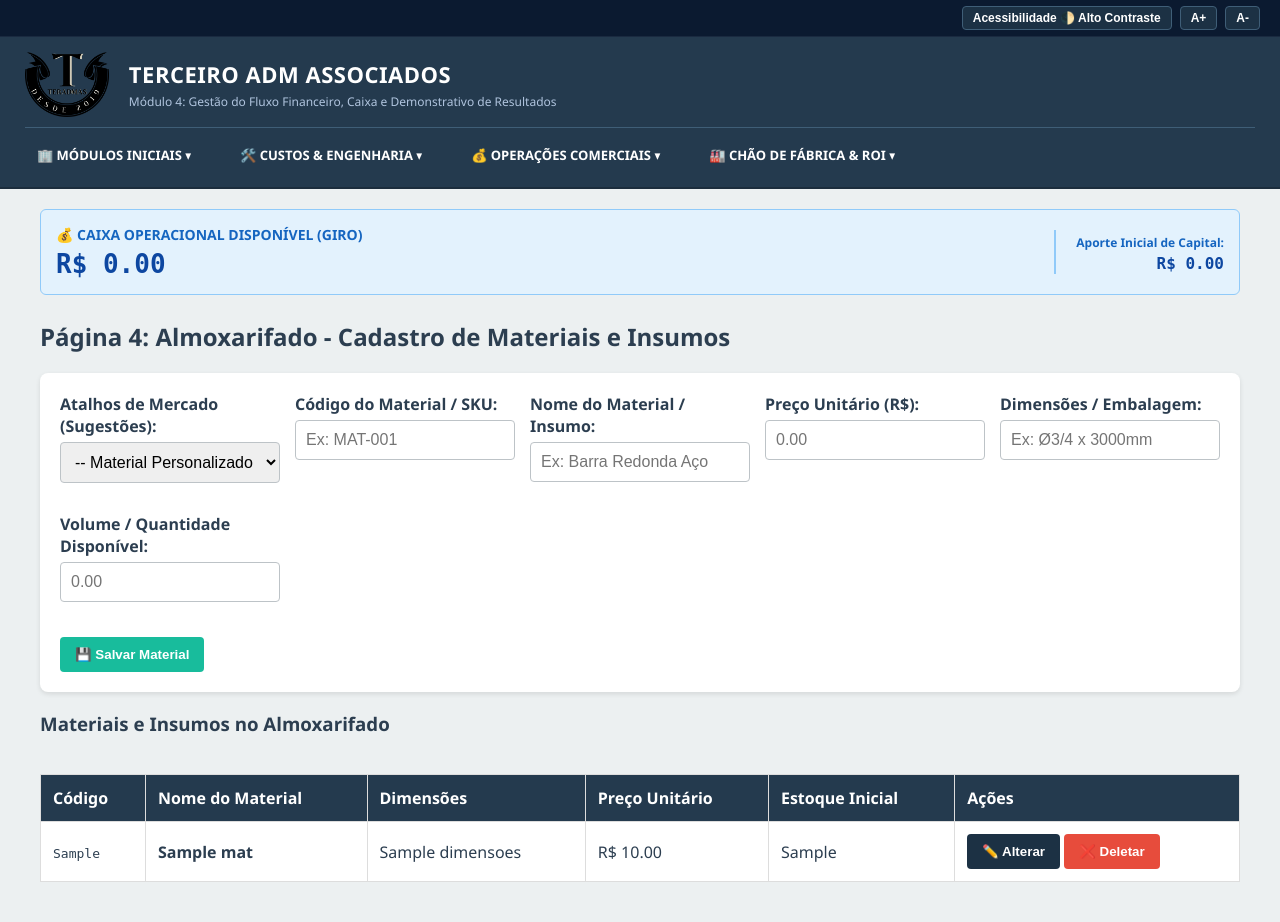
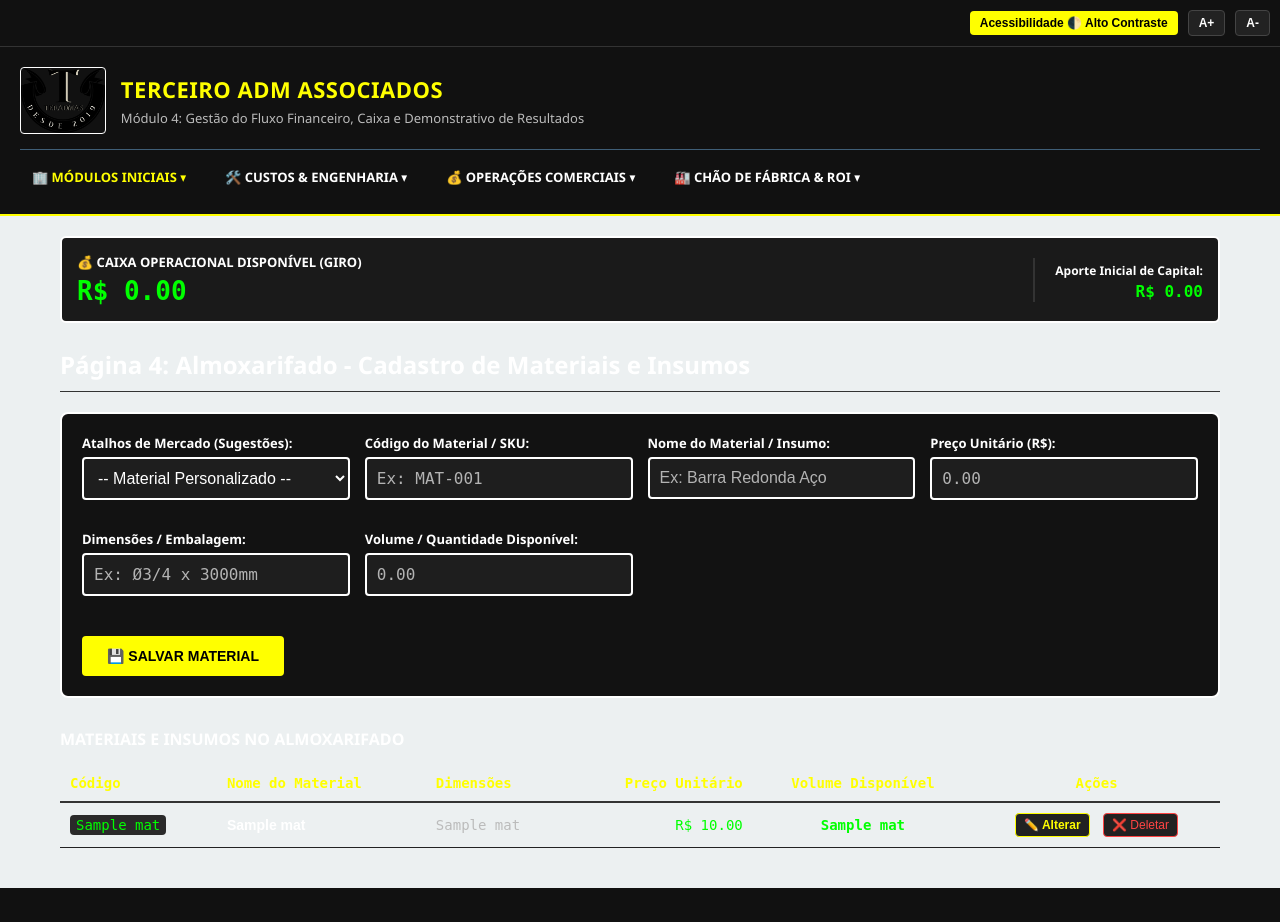
Before and after one commit to ProfRenatoPereira/matrizerp, a Python web app: template templates/materiais.html in a window 1280 px wide. After the commit the page ends 888 px from the top, so only its background shows below. Run offline with Jinja, Linux system fonts and the light colour scheme; the template is opened without the code that fills it: most values are stand-ins (such as "Sample title", 1, 10 or a date in 2020).

Commit message:
Update materiais.html

```diff
--- a/templates/materiais.html
+++ b/templates/materiais.html
@@ -50,161 +50,165 @@
         }
     </style>
 </head>
-<body>
+<body class="alto-contraste">
 
 <!-- Barra de Acessibilidade Superior Oficial -->
-<div class="barra-acessibilidade">
-    <button class="btn-acessibilidade" onclick="alternarAltoContraste()">Acessibilidade 🌓 Alto Contraste</button>
-    <button class="btn-acessibilidade" onclick="mudarFonte(1)">A+</button>
-    <button class="btn-acessibilidade" onclick="mudarFonte(-1)">A-</button>
+<div class="barra-acessibilidade" style="background: #111; padding: 10px; border-bottom: 1px solid #333; display: flex; gap: 10px;">
+    <button class="btn-acessibilidade" style="background: #FFFF00; color: #000; font-weight: bold; border: none; padding: 5px 10px; cursor: pointer; border-radius: 4px;" onclick="alternarAltoContraste()">Acessibilidade 🌓 Alto Contraste</button>
+    <button class="btn-acessibilidade" style="background: #222; color: #fff; border: 1px solid #444; padding: 5px 10px; cursor: pointer; border-radius: 4px;" onclick="mudarFonte(1)">A+</button>
+    <button class="btn-acessibilidade" style="background: #222; color: #fff; border: 1px solid #444; padding: 5px 10px; cursor: pointer; border-radius: 4px;" onclick="mudarFonte(-1)">A-</button>
 </div>
 
 <!-- Cabeçalho Principal Terceiro ADM Associados -->
-<header class="cabecalho-corporativo">
-    <div class="identidade-container">
-        <div class="branding-flex">
-            <img src="{{ url_for('static', filename='logo.png') }}" alt="Logo TERADMAS" style="height: 65px; width: auto; object-fit: contain; border-radius: 4px;">
+<header class="cabecalho-corporativo" style="background: #111; padding: 20px; border-bottom: 2px solid #FFFF00;">
+    <div class="identidade-container" style="display: flex; justify-content: space-between; align-items: center; flex-wrap: wrap; gap: 15px;">
+        <div class="branding-flex" style="display: flex; align-items: center; gap: 15px;">
+            <img src="{{ url_for('static', filename='logo.png') }}" alt="Logo TERADMAS" style="height: 65px; width: auto; object-fit: contain; border-radius: 4px; border: 1px solid #fff;">
             <div class="texto-empresa">
-                <h1>TERCEIRO ADM ASSOCIADOS</h1>
-                <p>Módulo 4: Gestão do Fluxo Financeiro, Caixa e Demonstrativo de Resultados</p>
+                <h1 style="color: #FFFF00; margin: 0; font-size: 22px;">TERCEIRO ADM ASSOCIADOS</h1>
+                <p style="color: #bbb; margin: 5px 0 0 0; font-size: 13px;">Módulo 4: Gestão do Fluxo Financeiro, Caixa e Demonstrativo de Resultados</p>
             </div>
         </div>
-        <button class="menu-hamburguer" onclick="alternarMenuMobile()">☰</button>
+        <button class="menu-hamburguer" style="background: none; border: 1px solid #fff; color: #fff; font-size: 24px; cursor: pointer; padding: 5px 12px; border-radius: 4px;" onclick="alternarMenuMobile()">☰</button>
     </div>
-
     <!-- Navegação Responsiva com Menus Dropdown Unificados -->
-    <nav class="nav-container" id="menuNavegacao">
-        <ul class="menu-cascata">
+    <nav class="nav-container" id="menuNavegacao" style="margin-top: 15px;">
+        <ul class="menu-cascata" style="list-style: none; padding: 0; margin: 0; display: flex; flex-wrap: wrap; gap: 15px;">
             <li class="item-menu">
-                <a href="#" class="link-principal">🏢 Módulos Iniciais ▾</a>
+                <a href="#" class="link-principal" style="color: #FFFF00; font-weight: bold; text-decoration: none;">🏢 Módulos Iniciais ▾</a>
                 <ul class="sub-menu">
-                    <li><a href="/estrutura">1. Investimentos Imobiliários</a></li>
-                    <li><a href="/maquinas">2. Engenharia de Ativos (Máquinas)</a></li>
-                    <li><a href="/rh">👥 3. Gestão de Pessoal (RH)</a></li>
-                    <li><a href="/financeiro">💰 4. Fluxo Financeiro</a></li>
-                    <li><a href="/requisicoes">📋 5. Central de Requisições</a></li>
-                    <li><a href="/compras">🛒 6. Cockpit de Suprimentos</a></li>
-                    <li><a href="/materiais">7. Almoxarifado (Materiais)</a></li>
+                    <li><a href="/estrutura" style="color: #fff; text-decoration: none;">1. Investimentos Imobiliários</a></li>
+                    <li><a href="/maquinas" style="color: #fff; text-decoration: none;">2. Engenharia de Ativos (Máquinas)</a></li>
+                    <li><a href="/rh" style="color: #fff; text-decoration: none;">👥 3. Gestão de Pessoal (RH)</a></li>
+                    <li><a href="/financeiro" style="color: #fff; text-decoration: none;">💰 4. Fluxo Financeiro</a></li>
+                    <li><a href="/requisicoes" style="color: #fff; text-decoration: none;">📋 5. Central de Requisições</a></li>
+                    <li><a href="/compras" style="color: #fff; text-decoration: none;">🛒 6. Cockpit de Suprimentos</a></li>
+                    <li><a href="/materiais" style="color: #FFFF00; text-decoration: none; border-bottom: 2px solid #FFFF00;">7. Almoxarifado (Materiais)</a></li>
                 </ul>
             </li>
             <li class="item-menu">
-                <a href="#" class="link-principal">🛠️ Custos & Engenharia ▾</a>
+                <a href="#" class="link-principal" style="color: #fff; text-decoration: none;">🛠️ Custos & Engenharia ▾</a>
                 <ul class="sub-menu">
-                    <li><a href="/engenharia">8. Engenharia de Produto (BOM)</a></li>
-                    <li><a href="/precificacao">9. Controladoria e Precificação</a></li>
+                    <li><a href="/engenharia" style="color: #fff; text-decoration: none;">8. Engenharia de Produto (BOM)</a></li>
+                    <li><a href="/precificacao" style="color: #fff; text-decoration: none;">9. Controladoria e Precificação</a></li>
                 </ul>
             </li>
             <li class="item-menu">
-                <a href="#" class="link-principal">💰 Operações Comerciais ▾</a>
+                <a href="#" class="link-principal" style="color: #fff; text-decoration: none;">💰 Operações Comerciais ▾</a>
                 <ul class="sub-menu">
-                    <li><a href="/vendas">10. Painel de Vendas Comerciais</a></li>
-                    <li><a href="/estoque">11. Inventário de Acabados</a></li>
+                    <li><a href="/vendas" style="color: #fff; text-decoration: none;">10. Painel de Vendas Comerciais</a></li>
+                    <li><a href="/estoque" style="color: #fff; text-decoration: none;">11. Inventário de Acabados</a></li>
                 </ul>
             </li>
             <li class="item-menu">
-                <a href="#" class="link-principal">🏭 Chão de Fábrica & ROI ▾</a>
+                <a href="#" class="link-principal" style="color: #fff; text-decoration: none;">🏭 Chão de Fábrica & ROI ▾</a>
                 <ul class="sub-menu">
-                    <li><a href="/pcp">12. Planilha de Processos (PCP)</a></li>
-                    <li><a href="/roi">13. Indicadores de Retorno (ROI)</a></li>
+                    <li><a href="/pcp" style="color: #fff; text-decoration: none;">12. Planilha de Processos (PCP)</a></li>
+                    <li><a href="/roi" style="color: #fff; text-decoration: none;">13. Indicadores de Retorno (ROI)</a></li>
                 </ul>
             </li>
         </ul>
     </nav>
 </header>
 
-<div class="container">
+<div class="container" style="max-width: 1200px; margin: 0 auto; padding: 20px; box-sizing: border-box;">
+
     <!-- Widget do Caixa Mestre Integrado em Tempo Real -->
-<div class="card-caixa-mestre" style="display: flex; justify-content: space-between; align-items: center; background: #e3f2fd; border: 1px solid #90caf9; padding: 15px; border-radius: 6px; margin-bottom: 25px; color: #0d47a1; box-sizing: border-box;">
-    <div>
-        <h4 style="margin: 0; font-size: 14px; text-transform: uppercase; color: #1565c0;">💰 Caixa Operacional Disponível (Giro)</h4>
-        <p style="margin: 5px 0 0 0; font-size: 26px; font-weight: bold; font-family: monospace;">R$ {{ "%.2f"|format(caixa_disponivel) }}</p>
+    <div class="card-caixa-mestre" style="display: flex; justify-content: space-between; align-items: center; background: #111; border: 2px solid #FFFF00; padding: 15px; border-radius: 6px; margin-bottom: 25px; color: #fff; box-sizing: border-box; flex-wrap: wrap; gap: 15px;">
+        <div>
+            <h4 style="margin: 0; font-size: 13px; text-transform: uppercase; color: #FFFF00;">💰 Caixa Operacional Disponível (Giro)</h4>
+            <p style="margin: 5px 0 0 0; font-size: 26px; font-weight: bold; font-family: monospace; color: #00ff00;">R$ {{ "%.2f"|format(caixa_disponivel) }}</p>
+        </div>
+        <div style="text-align: right; border-left: 2px solid #333; padding-left: 20px;">
+            <span style="font-size: 12px; font-weight: bold; color: #FFFF00;">Aporte Inicial de Capital:</span><br>
+            <strong style="font-size: 16px; font-family: monospace;">R$ {{ "%.2f"|format(capital_inicial) }}</strong>
+        </div>
     </div>
-    <div style="text-align: right; border-left: 2px solid #90caf9; padding-left: 20px;">
-        <span style="font-size: 12px; font-weight: bold; color: #1565c0;">Aporte Inicial de Capital:</span><br>
-        <strong style="font-size: 16px; font-family: monospace;">R$ {{ "%.2f"|format(capital_inicial) }}</strong>
-    </div>
-</div>
 
-    <h2>Página 4: Almoxarifado - Cadastro de Materiais e Insumos</h2>
+    <h2 style="color: #fff; border-bottom: 1px solid #333; padding-bottom: 10px;">Página 4: Almoxarifado - Cadastro de Materiais e Insumos</h2>
 
-    <div class="card-material" style="background: white; padding: 20px; border-radius: 8px; box-shadow: 0 2px 5px rgba(0,0,0,0.1);">
+    <div class="card-material" style="background: #121212; padding: 20px; border-radius: 8px; border: 2px solid #333; color: #fff;">
         <form id="formMaterial" action="/salvar_material" method="POST">
             <input type="hidden" id="registro_id" name="id">
 
-            <!-- Grid de Campos Reformado para Responsividade -->
             <div class="grid-formulario">
                 <div class="form-group">
-                    <label for="seletor_mercado">Atalhos de Mercado (Sugestões):</label>
-                    <select id="seletor_mercado" onchange="carregarSugestao()">
-                        <option value="">-- Material Personalizado --</option>
-                        <option value="aco_1020">Tarugo Aço SAE 1020 (kg)</option>
-                        <option value="alum_6061">Barra Alumínio 6061 (kg)</option>
-                        <option value="oleo_soluvel">Óleo Solúvel de Corte (L)</option>
-                        <option value="parafuso_m8">Parafuso Allen M8 (Cento)</option>
+                    <label for="seletor_mercado" style="color: #fff; font-size: 13px; font-weight: bold; display: block; margin-bottom: 5px;">Atalhos de Mercado (Sugestões):</label>
+                    <select id="seletor_mercado" onchange="carregarSugestao()" style="background: #1e1e1e; color: #fff; border: 1px solid #444; width: 100%; padding: 10px; border-radius: 4px; font-size: 16px; box-sizing: border-box;">
+                        <option value="" style="background: #121212;">-- Material Personalizado --</option>
+                        <option value="aco_1020" style="background: #121212;">Tarugo Aço SAE 1020 (kg)</option>
+                        <option value="alum_6061" style="background: #121212;">Barra Alumínio 6061 (kg)</option>
+                        <option value="oleo_soluvel" style="background: #121212;">Óleo Solúvel de Corte (L)</option>
+                        <option value="parafuso_m8" style="background: #121212;">Parafuso Allen M8 (Cento)</option>
                     </select>
                 </div>
                 <div class="form-group">
-                    <label for="codigo_material">Código do Material / SKU:</label>
-                    <input type="text" name="codigo_material" id="codigo_material" required placeholder="Ex: MAT-001">
+                    <label for="codigo_material" style="color: #fff; font-size: 13px; font-weight: bold; display: block; margin-bottom: 5px;">Código do Material / SKU:</label>
+                    <input type="text" name="codigo_material" id="codigo_material" required placeholder="Ex: MAT-001" style="background: #1e1e1e; color: #fff; border: 1px solid #444; width: 100%; padding: 10px; border-radius: 4px; font-size: 16px; box-sizing: border-box; font-family: monospace;">
                 </div>
                 <div class="form-group">
-                    <label for="nome_material">Nome do Material / Insumo:</label>
-                    <input type="text" name="nome_material" id="nome_material" required placeholder="Ex: Barra Redonda Aço">
+                    <label for="nome_material" style="color: #fff; font-size: 13px; font-weight: bold; display: block; margin-bottom: 5px;">Nome do Material / Insumo:</label>
+                    <input type="text" name="nome_material" id="nome_material" required placeholder="Ex: Barra Redonda Aço" style="background: #1e1e1e; color: #fff; border: 1px solid #444; width: 100%; padding: 10px; border-radius: 4px; font-size: 16px; box-sizing: border-box;">
                 </div>
                 <div class="form-group">
-                    <label for="preco_unidade">Preço Unitário (R$):</label>
-                    <input type="number" step="0.01" name="preco_unidade" id="preco_unidade" required placeholder="0.00">
+                    <label for="preco_unidade" style="color: #fff; font-size: 13px; font-weight: bold; display: block; margin-bottom: 5px;">Preço Unitário (R$):</label>
+                    <input type="number" step="0.01" name="preco_unidade" id="preco_unidade" required placeholder="0.00" style="background: #1e1e1e; color: #fff; border: 1px solid #444; width: 100%; padding: 10px; border-radius: 4px; font-size: 16px; box-sizing: border-box; font-family: monospace;">
                 </div>
                 <div class="form-group">
-                    <label for="dimensoes">Dimensões / Embalagem:</label>
-                    <input type="text" name="dimensoes" id="dimensoes" placeholder="Ex: Ø3/4 x 3000mm">
+                    <label for="dimensoes" style="color: #fff; font-size: 13px; font-weight: bold; display: block; margin-bottom: 5px;">Dimensões / Embalagem:</label>
+                    <input type="text" name="dimensoes" id="dimensoes" placeholder="Ex: Ø3/4 x 3000mm" style="background: #1e1e1e; color: #fff; border: 1px solid #444; width: 100%; padding: 10px; border-radius: 4px; font-size: 16px; box-sizing: border-box; font-family: monospace;">
                 </div>
                 <div class="form-group">
-                    <label for="volume_disponivel">Volume / Quantidade Disponível:</label>
-                    <input type="number" step="0.01" name="volume_disponivel" id="volume_disponivel" required placeholder="0.00">
+                    <label for="volume_disponivel" style="color: #fff; font-size: 13px; font-weight: bold; display: block; margin-bottom: 5px;">Volume / Quantidade Disponível:</label>
+                    <input type="number" step="0.01" name="volume_disponivel" id="volume_disponivel" required placeholder="0.00" style="background: #1e1e1e; color: #fff; border: 1px solid #444; width: 100%; padding: 10px; border-radius: 4px; font-size: 16px; box-sizing: border-box; font-family: monospace;">
                 </div>
             </div>
-            <div style="margin-top: 20px;">
-                <button type="submit" id="btnSalvar" class="btn btn-success">💾 Salvar Material</button>
-                <button type="button" id="btnCancelar" class="btn btn-danger" style="display:none;" onclick="cancelarEdicao()">Cancelar Edição</button>
+            <div style="margin-top: 25px; display: flex; gap: 10px;">
+                <button type="submit" id="btnSalvar" style="background: #FFFF00; color: #000; font-weight: bold; padding: 12px 25px; border: none; border-radius: 4px; cursor: pointer; text-transform: uppercase; font-size: 14px; tracking-wider">💾 Salvar Material</button>
+                <button type="button" id="btnCancelar" style="background: #222; border: 1px solid #ff4444; color: #ff4444; padding: 12px 25px; border-radius: 4px; cursor: pointer; text-transform: uppercase; font-size: 14px; tracking-wider; display:none;" onclick="cancelarEdicao()">Cancelar Edição</button>
             </div>
         </form>
     </div>
-    <h3>Materiais e Insumos no Almoxarifado</h3>
-    <!-- Contêiner de rolagem para garantir a responsividade em celulares -->
-    <div style="overflow-x: auto; width: 100%; margin-bottom: 20px; -webkit-overflow-scrolling: touch;">
-        <table class="data-table">
+
+    <h3 style="color: #FFFF00; margin-top: 30px; margin-bottom: 15px; font-size: 16px; text-transform: uppercase;">Materiais e Insumos no Almoxarifado</h3>
+    <div style="overflow-x: auto; width: 100%; margin-bottom: 20px;">
+        <table style="width: 100%; border-collapse: collapse; text-align: left; font-size: 14px; font-family: monospace;">
             <thead>
-                <tr>
-                    <th>Código</th>
-                    <th>Nome do Material</th>
-                    <th>Dimensões</th>
-                    <th>Preço Unitário</th>
-                    <th>Estoque Inicial</th>
-                    <th>Ações</th>
+                <tr style="border-bottom: 2px solid #333; color: #FFFF00;">
+                    <th style="padding: 10px;">Código</th>
+                    <th style="padding: 10px;">Nome do Material</th>
+                    <th style="padding: 10px;">Dimensões</th>
+                    <th style="padding: 10px; text-align: right;">Preço Unitário</th>
+                    <th style="padding: 10px; text-align: center;">Volume Disponível</th>
+                    <th style="padding: 10px; text-align: center;">Ações</th>
                 </tr>
             </thead>
-            <tbody>
+            <tbody style="color: #fff;">
                 {% for mat in materiais %}
-                <tr>
-                    <td><code>{{ mat.codigo_material }}</code></td>
-                    <td><strong>{{ mat.nome_material }}</strong></td>
-                    <td>{{ mat.dimensoes }}</td>
-                    <td>R$ {{ "%.2f"|format(mat.preco_unidade) }}</td>
-                    <td>{{ mat.volume_disponivel }}</td>
-                    <td>
-                        <button class="btn btn-primary" onclick="prepararEdicao('{{ mat.id }}', '{{ mat.codigo_material }}', '{{ mat.nome_material }}', '{{ mat.preco_unidade }}', '{{ mat.dimensoes }}', '{{ mat.volume_disponivel }}')">✏️ Alterar</button>
-                        <form action="/deletar_material/{{ mat.id }}" method="POST" style="display:inline;" onsubmit="return confirm('Deseja excluir este material?');">
-                            <button type="submit" class="btn btn-danger">❌ Deletar</button>
+                <tr style="border-bottom: 1px solid #222;">
+                    <!-- Mapeamento de índices do PostgreSQL Neon: 1=cod, 2=nome, 4=dim, 3=preco, 5=volume, 0=id -->
+                    <td style="padding: 10px;"><code>{{ mat }}</code></td>
+                    <td style="padding: 10px; font-family: sans-serif; font-weight: bold;">{{ mat }}</td>
+                    <td style="padding: 10px; color: #bbb;">{{ mat }}</td>
+                    <td style="padding: 10px; text-align: right; color: #00ff00;">R$ {{ "%.2f"|format(mat) }}</td>
+                    <td style="padding: 10px; text-align: center; color: #00ff00; font-weight: bold;">{{ mat }}</td>
+                    <td style="padding: 10px; text-align: center;">
+                        <button style="background: #222; border: 1px solid #FFFF00; color: #FFFF00; padding: 4px 8px; border-radius: 4px; cursor: pointer; font-size: 12px; font-weight: bold;"
+                                onclick="prepararEdicao('{{ mat }}', '{{ mat }}', '{{ mat }}', '{{ mat }}', '{{ mat }}', '{{ mat }}')">✏️ Alterar</button>
+                        <form action="/deletar_material/{{ mat }}" method="POST" style="display:inline;" onsubmit="return confirm('Deseja excluir este material?');">
+                            <button type="submit" style="background: #222; border: 1px solid #ff4444; color: #ff4444; padding: 4px 8px; border-radius: 4px; cursor: pointer; font-size: 12px; margin-left: 5px;">❌ Deletar</button>
                         </form>
                     </td>
+                </tr>
+                {% else %}
+                <tr>
+                    <td colspan="6" style="padding: 20px; text-align: center; color: #555; font-family: sans-serif;">Nenhum material cadastrado ou disponível no almoxarifado interno.</td>
                 </tr>
                 {% endfor %}
             </tbody>
         </table>
     </div>
 </div>
-
 <script>
     // Cotações e dados base de mercado para fins pedagógicos
     const mercadoSugestões = {
@@ -246,13 +250,11 @@
         document.getElementById('btnCancelar').style.display = "none";
     }
 
-    // Função para abrir e fechar o menu hambúrguer no celular
     function alternarMenuMobile() {
         const menu = document.getElementById('menuNavegacao');
         menu.classList.toggle('ativo');
     }
 
-    // Controle do tamanho das fontes para as Big TVs ou baixa visão
     let tamanhoAtual = 100;
     function mudarFonte(direcao) {
         tamanhoAtual += (direcao * 10);
@@ -261,7 +263,6 @@
         }
     }
 
-    // Controle nativo por classes do modo de alto contraste corrigido
     function alternarAltoContraste() {
         const corpo = document.body;
         corpo.classList.toggle('alto-contraste');
```
